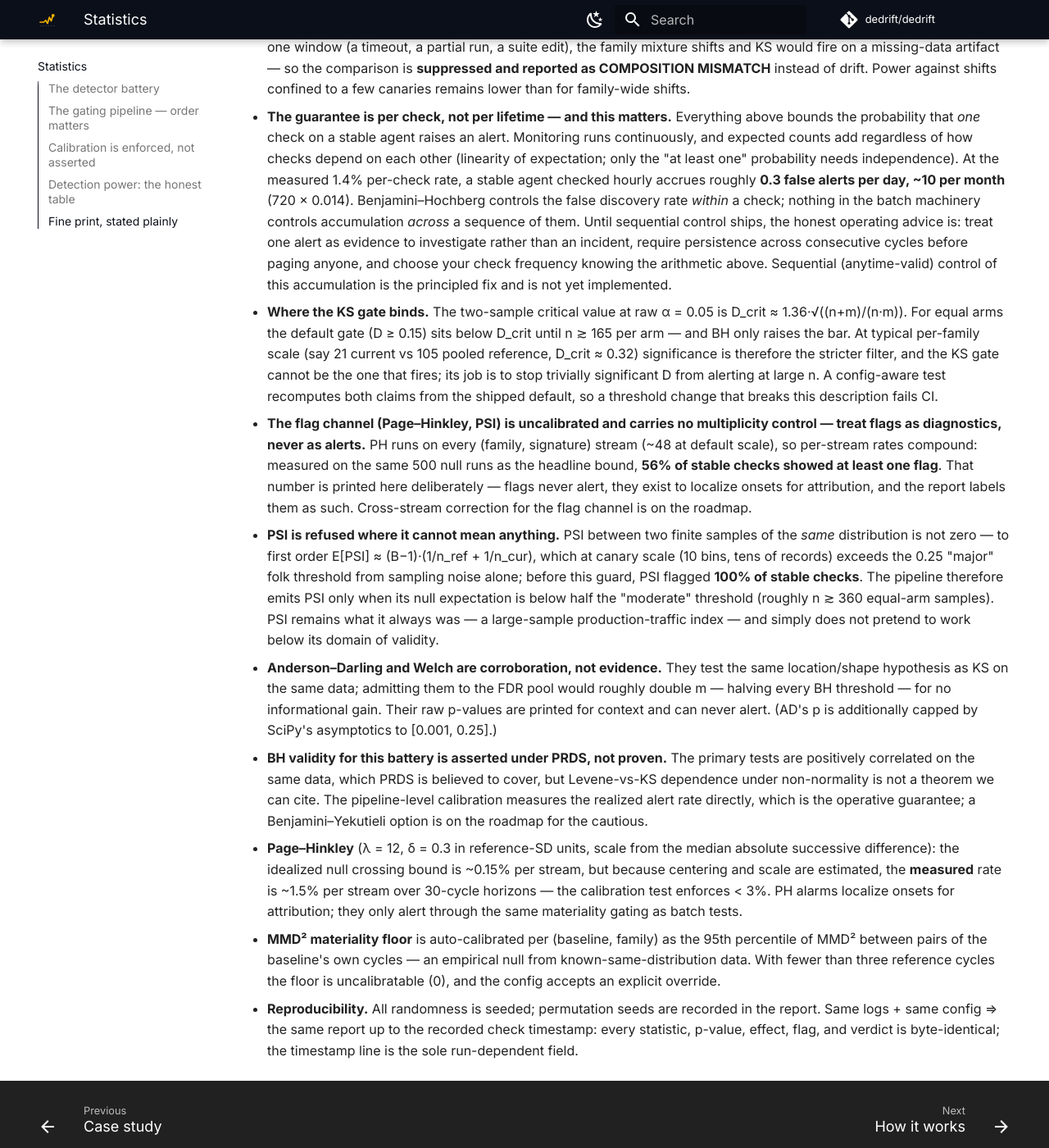
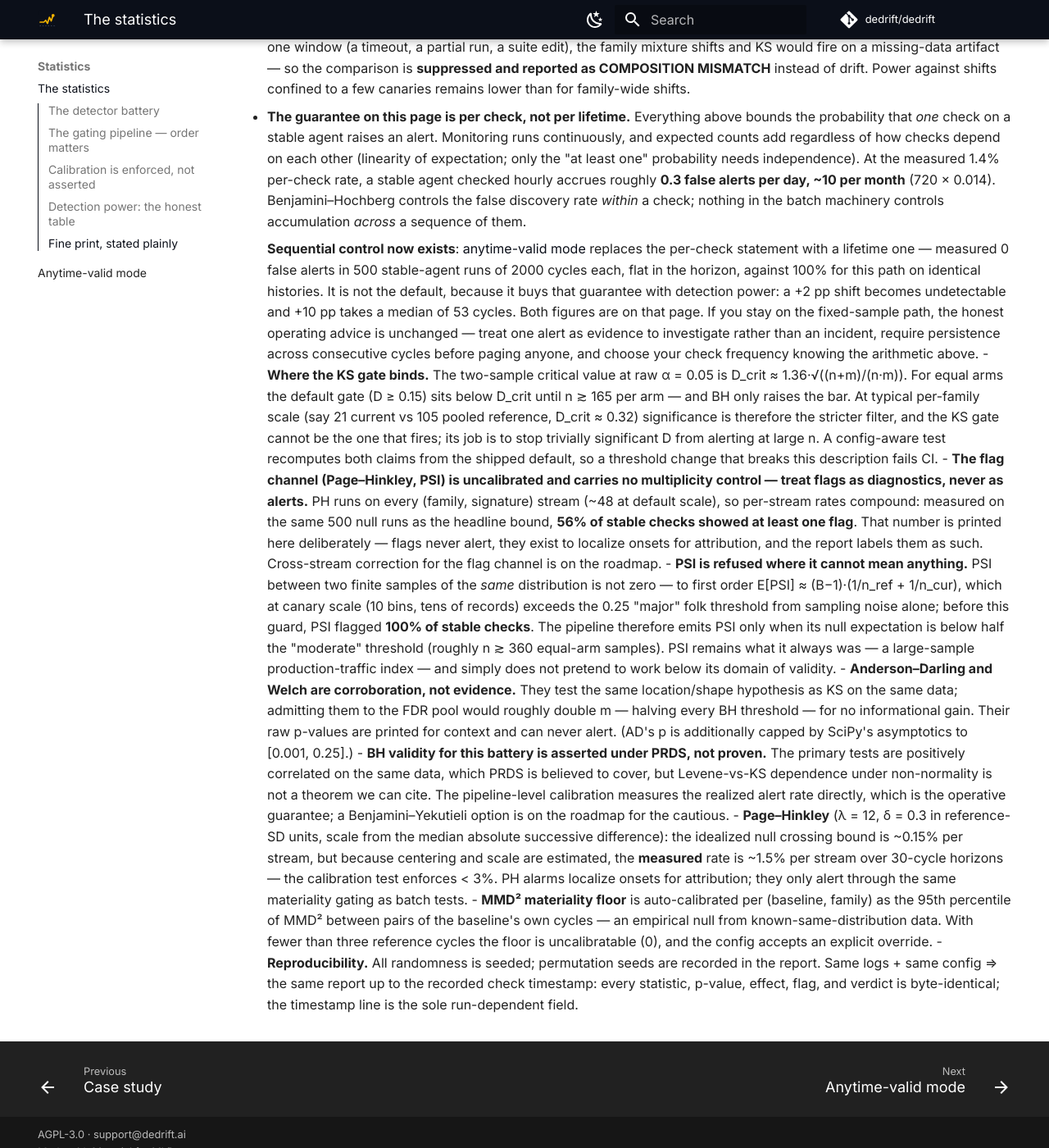
Before and after one commit to dedrift/dedrift, an MkDocs documentation site: the page built from docs/statistics.md, in a window 1280 px wide and 1400 px high, scrolled down 3513 px. Shown: the whole window at 82% size. Built offline with MkDocs 1.6.1 and Material for MkDocs 9.7.7, drawn with Linux system fonts in a browser that asks for light colours; comment, search, counter and statistics services are not loaded.

Commit message:
docs: anytime-valid mode page, with the power cost given equal billing
The last piece before anyone but the author can use this mode — and the
piece where the honesty discipline matters most, because a user switching
modes needs the cost more than the guarantee.

docs/anytime.md states, in this order: the guarantee (P(ever falsely
alerting) <= alpha over an unbounded horizon, per epoch); the measured null
rate (0/500 runs x 2000 cycles, Wilson upper 0.0076, flat across horizons)
beside the fixed-sample path's 100% on identical histories; and immediately
after it, the measured cost — +2pp undetectable, +5pp 17% at median 124
cycles, +10pp ~38% at median 53, +20pp certain at median 6 — under a
heading telling the reader to read it before switching. The mechanism is
given too (worst-casing makes E[E_t] ~ 0.73-0.91, so wealth drifts DOWN on
a stable agent), because a user who understands why it is slow can judge
whether it suits them.

Also documented: the budget decomposition and why gamma is divided by the
pool size (at 24 processes, not dividing would claim 0.05 and deliver
0.51); how gamma_total = 0.02 was chosen and that the choice was made on
power alone since validity did not discriminate; per-epoch semantics as
correct rather than weakened, with geometric allocation as the opt-in for
an unbounded-epoch bound; a proven-vs-measured table isolating the
stopped-e-BH causal condition as assumed-and-measured, naming the candidate
violation; and the scope limits (rate channel only, pool frozen at epoch
start, suppressed cycles contribute exactly E_t = 1).

statistics.md's sequential-exposure section updated from 'not yet
implemented' to a pointer, keeping the operating advice for anyone staying
on the fixed path. Nav, configuration reference, quickstart, README and the
landing page's principles section all point at the new page.

```diff
--- a/docs/statistics.md
+++ b/docs/statistics.md
@@ -95,7 +95,7 @@
   is **suppressed and reported as COMPOSITION MISMATCH** instead of drift.
   Power against shifts confined to a few canaries remains lower than for
   family-wide shifts.
-- **The guarantee is per check, not per lifetime — and this matters.**
+- **The guarantee on this page is per check, not per lifetime.**
   Everything above bounds the probability that *one* check on a stable
   agent raises an alert. Monitoring runs continuously, and expected
   counts add regardless of how checks depend on each other (linearity of
@@ -104,12 +104,19 @@
   accrues roughly **0.3 false alerts per day, ~10 per month** (720 ×
   0.014). Benjamini–Hochberg controls the false discovery rate *within* a
   check; nothing in the batch machinery controls accumulation *across* a
-  sequence of them. Until sequential control ships, the honest operating
-  advice is: treat one alert as evidence to investigate rather than an
-  incident, require persistence across consecutive cycles before paging
-  anyone, and choose your check frequency knowing the arithmetic above.
-  Sequential (anytime-valid) control of this accumulation is the
-  principled fix and is not yet implemented.
+  sequence of them.
+
+    **Sequential control now exists**: [anytime-valid mode](anytime.md)
+    replaces the per-check statement with a lifetime one — measured 0 false
+    alerts in 500 stable-agent runs of 2000 cycles each, flat in the
+    horizon, against 100% for this path on identical histories. It is not
+    the default, because it buys that guarantee with detection power: a
+    +2 pp shift becomes undetectable and +10 pp takes a median of 53
+    cycles. Both figures are on that page. If you stay on the fixed-sample
+    path, the honest operating advice is unchanged — treat one alert as
+    evidence to investigate rather than an incident, require persistence
+    across consecutive cycles before paging anyone, and choose your check
+    frequency knowing the arithmetic above.
 - **Where the KS gate binds.** The two-sample critical value at raw
   α = 0.05 is D_crit ≈ 1.36·√((n+m)/(n·m)). For equal arms the default
   gate (D ≥ 0.15) sits below D_crit until n ≳ 165 per arm — and BH only
--- a/mkdocs.yml
+++ b/mkdocs.yml
@@ -46,7 +46,9 @@
   - Home: index.md
   - Quickstart: quickstart.md
   - Case study: case-study.md
-  - Statistics: statistics.md
+  - Statistics:
+      - The statistics: statistics.md
+      - Anytime-valid mode: anytime.md
   - Guide:
       - How it works: how-it-works.md
       - Writing canary suites: canaries.md
```
Also changed, not shown: README.md (+7 -0 lines), docs/anytime.md (added, +186 -0 lines), docs/configuration.md (+18 -0 lines), docs/quickstart.md (+13 -0 lines), 1 other file.
